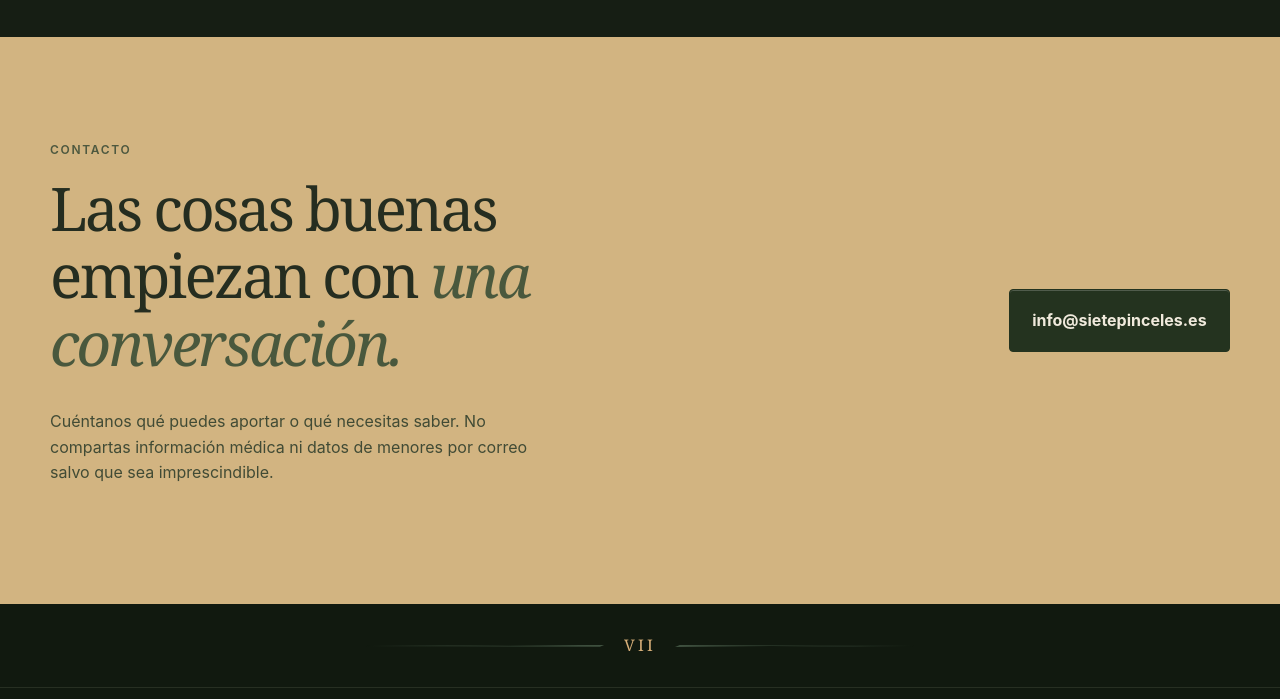
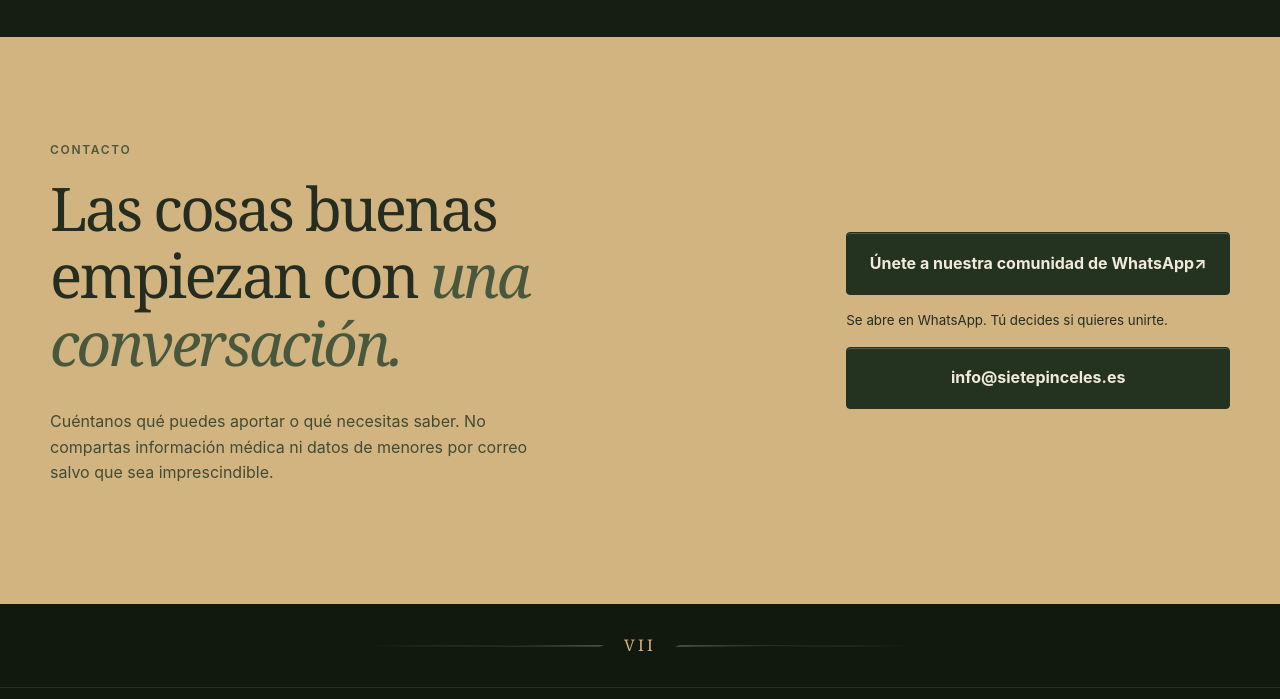
Before and after one commit to AlbertoAR87/7-pinceles1, a website with bundled scripts: page index.html in a window 1280 px wide. Shown: the part 4893-5592 px from the top of the page. Built offline with nearby package versions, Linux system fonts and the light colour scheme.

Commit message:
Add WhatsApp community invitation to contact section

```diff
--- a/index.html
+++ b/index.html
@@ -240,7 +240,11 @@
           <h2>Las cosas buenas empiezan con <em>una conversación.</em></h2>
           <p>Cuéntanos qué puedes aportar o qué necesitas saber. No compartas información médica ni datos de menores por correo salvo que sea imprescindible.</p>
         </div>
-        <a class="btn" href="mailto:info@sietepinceles.es">info@sietepinceles.es</a>
+        <div class="stack">
+          <a class="btn" href="https://chat.whatsapp.com/LdSt68QHcIHH6KOejOrU2I" target="_blank" rel="noopener noreferrer">Únete a nuestra comunidad de WhatsApp <span aria-hidden="true">↗</span></a>
+          <small>Se abre en WhatsApp. Tú decides si quieres unirte.</small>
+          <a class="btn" href="mailto:info@sietepinceles.es">info@sietepinceles.es</a>
+        </div>
       </div>
     </section>
   </main>
```
